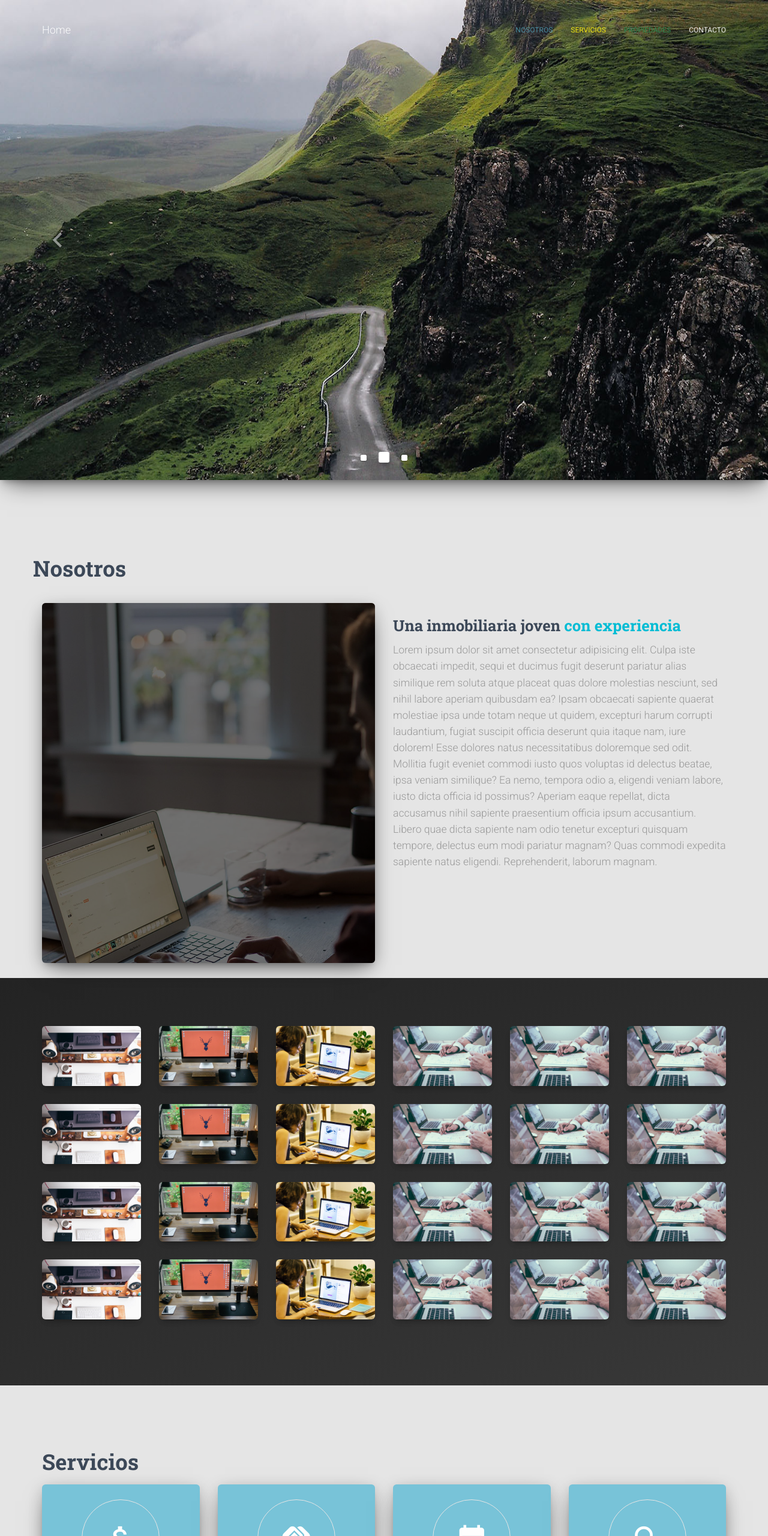
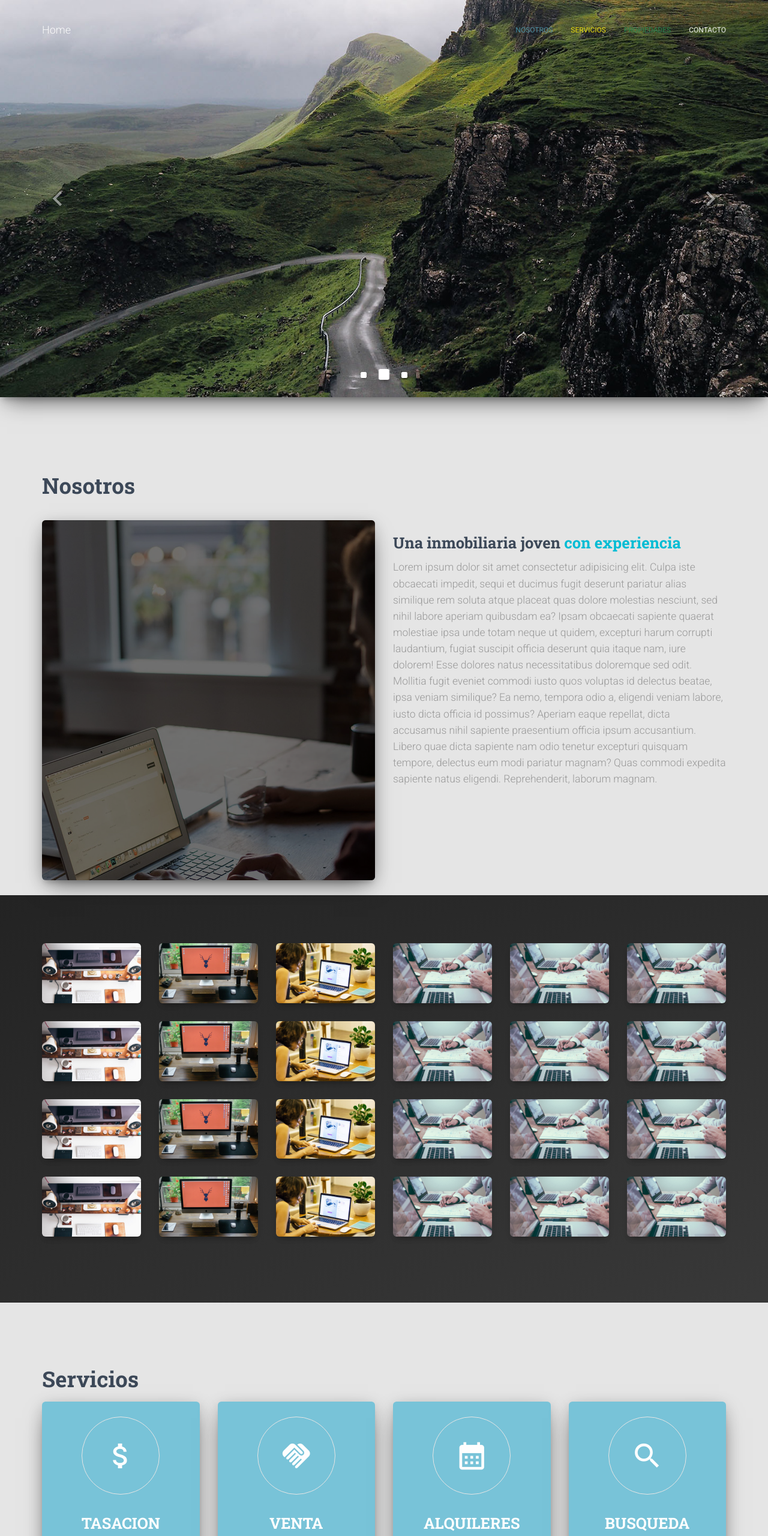
Before and after one commit to LucioLucz/martedi-test, a plain HTML site: page index.html in a window 1280 px wide. Shown: the top 2560 px of the page at 60% size. Drawn offline with Linux system fonts and the light colour scheme; some packages are replaced by stand-ins of ours; a script that the page names is missing.

Commit message:
tamaño de carousel inicial

```diff
--- a/assets/css/estilosAdicionalesTEST.css
+++ b/assets/css/estilosAdicionalesTEST.css
@@ -21,10 +21,11 @@ div#carousel_container_2{
     width: 100% !important;
 }
 .carousel-inner .item img{
-    height: 100vh !important;
+    /* height: 100vh !important; */
+    height: auto !important;
 }
 .cover-home{
-    object-fit: cover !important;
+    /* object-fit: cover !important; */
     background-color: black;
 }
 /* nav.navbar.navbar-default.navbar-fixed-top.navbar-color-on-scroll.navbar-transparent{
@@ -60,7 +61,7 @@ div#carousel_container_2{
     padding: 0px;
 }
 
-#ServiciosTitle{
+#serviciosTitle, #nosotrosTitle{
     padding-left: 15px;
 }
 
@@ -140,3 +141,8 @@ div#pricing-4 .card .icon .material-icons, div#pricing-4 .card .category, div#pr
         height: 100vh;
     }
 }
+@media (max-width: 480px) {
+    #galeria{
+        display: none;
+    }
+}
--- a/index.html
+++ b/index.html
@@ -44,19 +44,16 @@
 					</li>
     				<li>
 						<a href="#servicios" class="yellow">
-
 							Servicios
 						</a>
 					</li>
     				<li>
 						<a href="#propiedades" class="green">
-
 							Propiedades
 						</a>
 					</li>
 					<li>
 						<a href="#contacto" class="0">
-
 							Contacto
 						</a>
 					</li>
@@ -125,7 +122,7 @@
 				<div class="container" id="nosotrosContainer">
 
 					<!-- TITULO -->
-					<h2 class="title">Nosotros</h2>
+					<h2 class="title" id="nosotrosTitle">Nosotros</h2>
 
 					<div class="row gx-1 row_nosotros">
 						<div class="col-md-6 col_nosotros">
@@ -158,7 +155,8 @@
 	<!--     *********    END PROJECTS 1      *********      -->
 		<!--     *********    PROJECTS 3     *********      -->
 
-		<div class="projects-3 section-dark" id="projects-3">
+		<!-- <div class="projects-3 section-dark" id="projects-3"> -->
+		<div class="projects-3 section-dark" id="galeria">
 
 			<div class="container">
 				<!-- Row imagenes -->
@@ -429,7 +427,7 @@
 
 				<div class="row">
 
-					<h2 class="title" id="ServiciosTitle">Servicios</h2>
+					<h2 class="title" id="serviciosTitle">Servicios</h2>
 					<div class="col-md-3">
 						<div class="card card-pricing card-raised">
 							<div class="card-content">
@@ -438,7 +436,7 @@
 								</div>
 								<h3 class="card-title">TASACION</h3>
 								<p class="card-description">
-									Tasar una propiedad es una de las responsabilidades mas grandes, por eso lo tomamos en serio, lo hacemos profesionalmente y con honestidad brindando valores reales para no generar falsas expectativas ni perdidas de tiempo para aquellas personas que realmente estan dispuestas a dar un paso adelante, además de asesorarte en la estrategia para defender su valor y aumentar las posibilidades de venta.
+									Tasar una propiedad es una de las responsabilidades más grandes, por eso lo tomamos en serio, lo hacemos profesionalmente y con honestidad brindando valores reales para no generar falsas expectativas ni perdidas de tiempo para aquellas personas que realmente estan dispuestas a dar un paso adelante, además de asesorarte en la estrategia para defender su valor y aumentar las posibilidades de venta.
 								</p>
 							</div>
 						</div>
```
